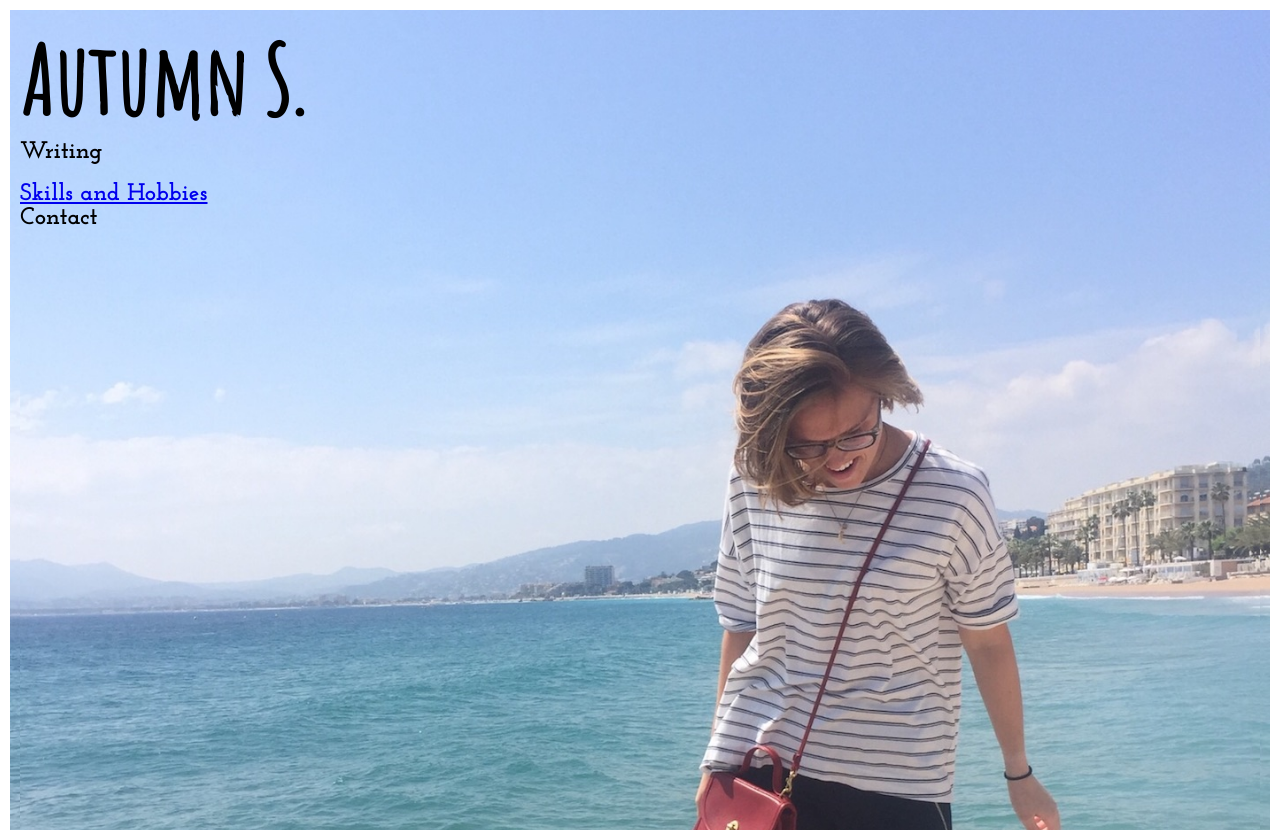
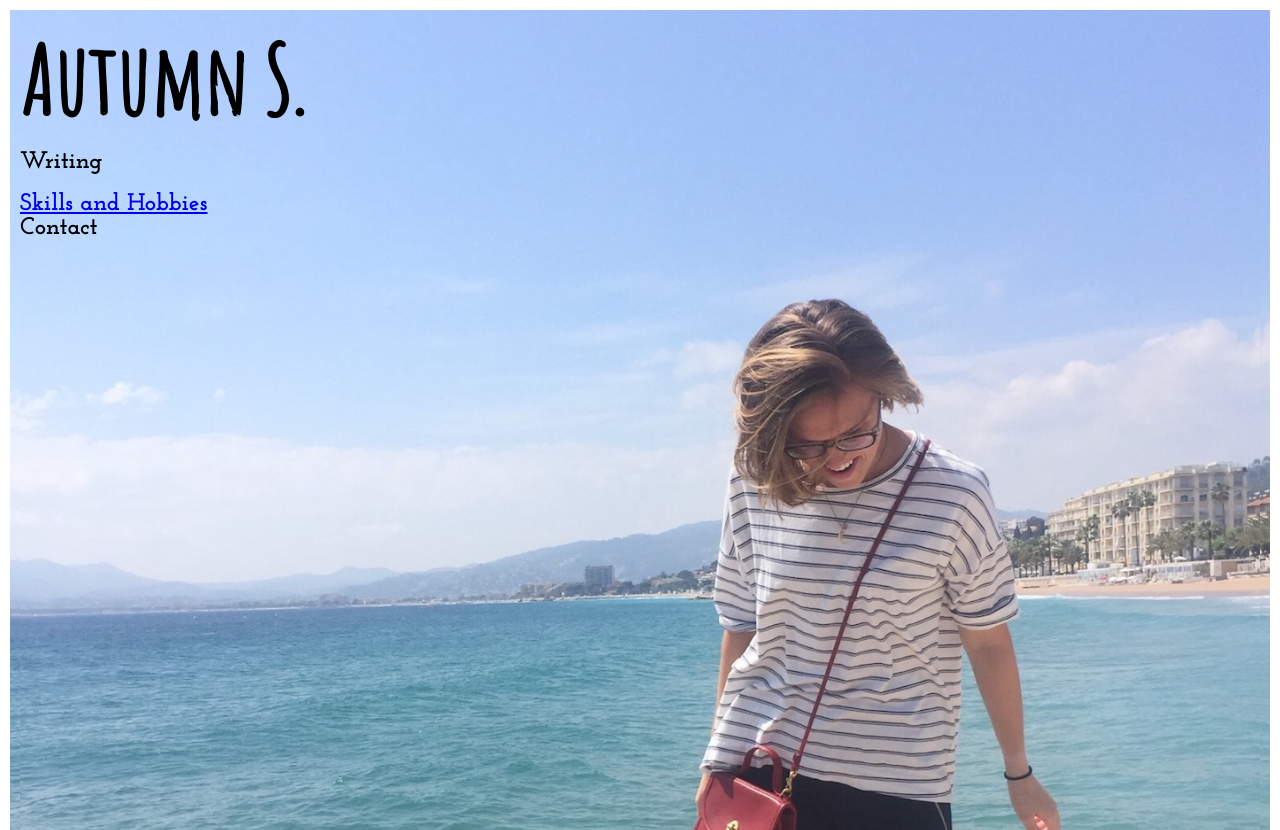
Before and after one commit to comitkitty/personalwebsite2, a plain HTML site: page index.html in a window 1280 px wide. Drawn offline with Linux system fonts and the light colour scheme; a web font is replaced by a local one.

Commit message:
Update stylesheet.css

```diff
--- a/stylesheet.css
+++ b/stylesheet.css
@@ -31,7 +31,7 @@ height:100%;
     width: 200px;
     float:left;
   min-height:100%;
-  margin-top: 10px;
+  padding-top:20px;
 
 }
 .main {
```
